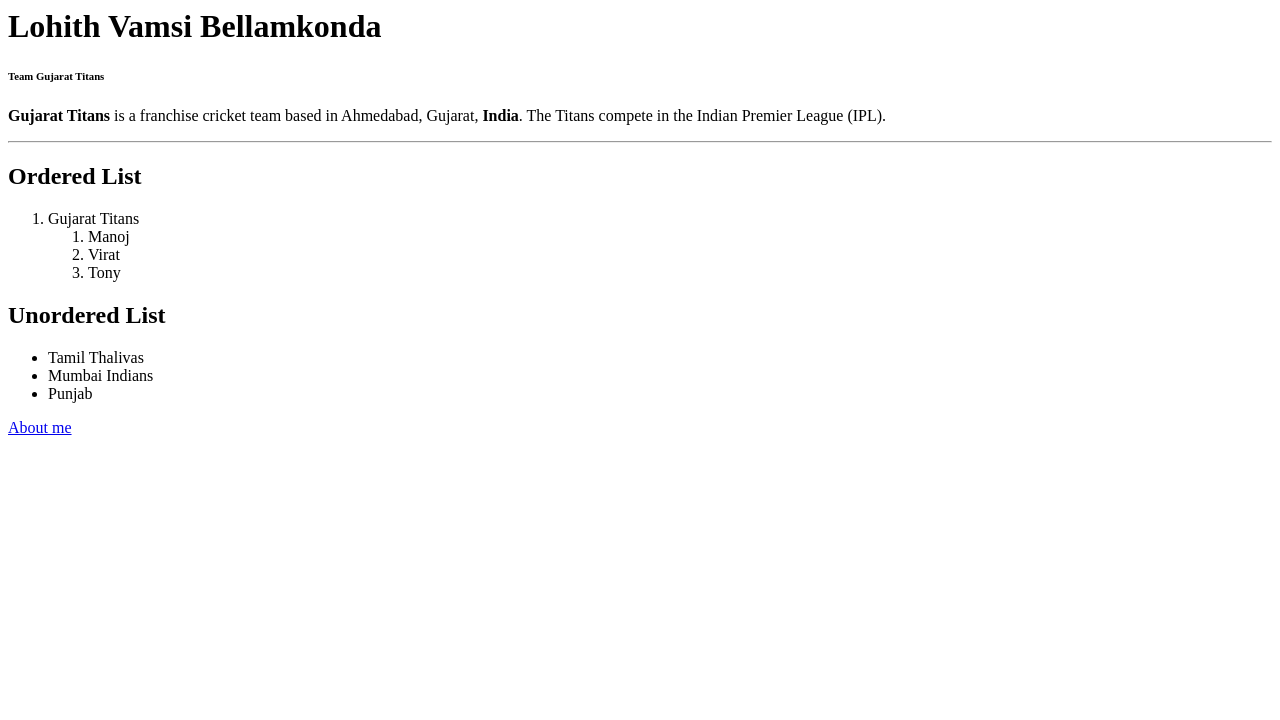
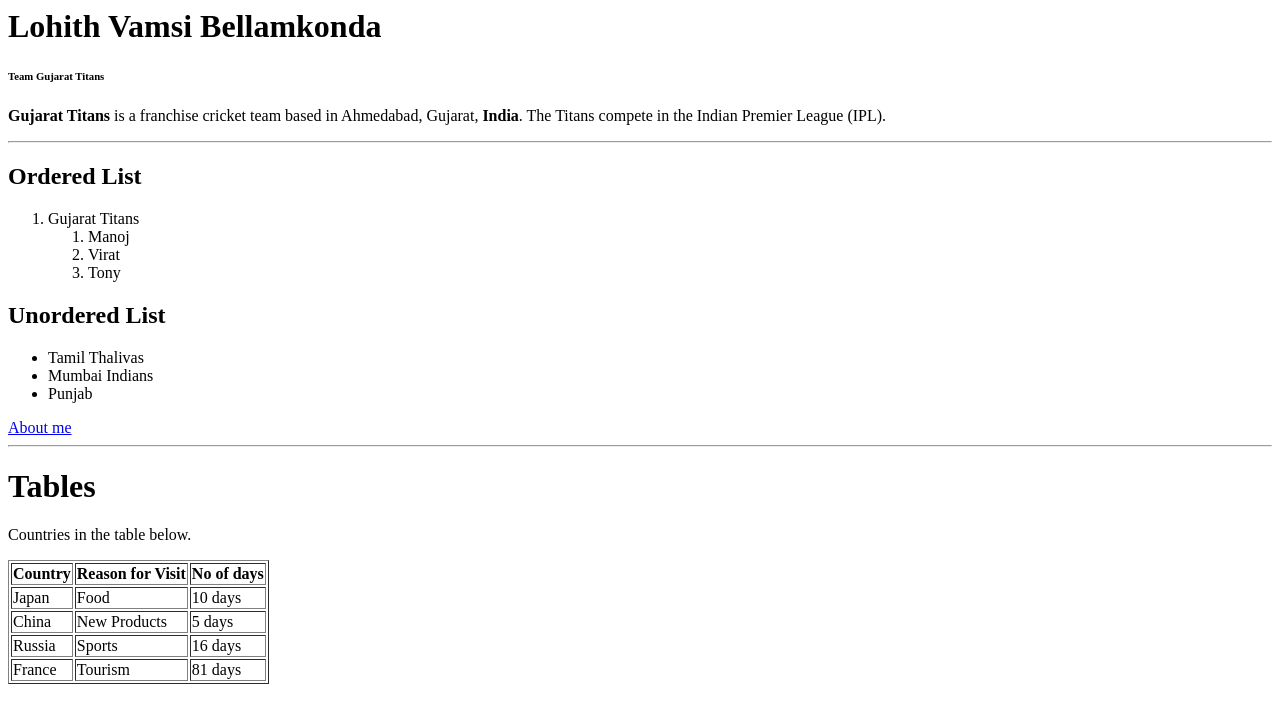
Before and after one commit to 44-563-Web-Apps-S23/44563-webapps-assignment-3-lohithbellamkonda, a plain HTML site: page index.html in a window 1280 px wide. Drawn offline with Linux system fonts and the light colour scheme.

Commit message:
Update index.html

```diff
--- a/index.html
+++ b/index.html
@@ -29,6 +29,40 @@
 
 <a href="aboutme.html">About me</a>
 
+<hr>
+    <h1>Tables</h1>
+    <p>Countries in the table below.</p>
+    <table border>
+        <tr>
+            <th>Country</th>
+            <th>Reason for Visit</th>
+            <th>No of days</th>
+          </tr>
+          <tr>
+            <td> Japan</td>
+            <td>Food</td>
+            <td>10 days</td>
+          </tr>
+          <tr>
+            <td>China</td>
+            <td>New Products</td>
+            <td>5 days</td>
+          </tr>
+          <tr>
+            <td>Russia</td>
+            <td>Sports</td>
+            <td>16 days</td>
+          </tr>
+          <tr>
+            <td>France</td>
+            <td>Tourism</td>
+            <td>81 days</td>
+          </tr>
+    </table>
+
+
+</body>
+</html>
 
 </body>
 
```
